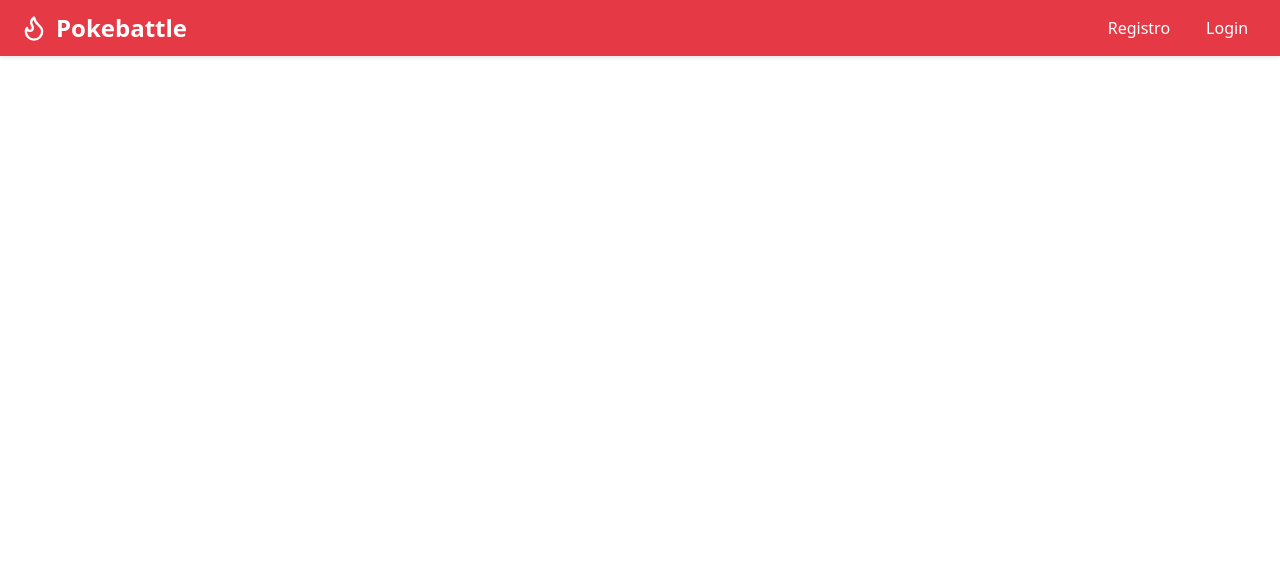
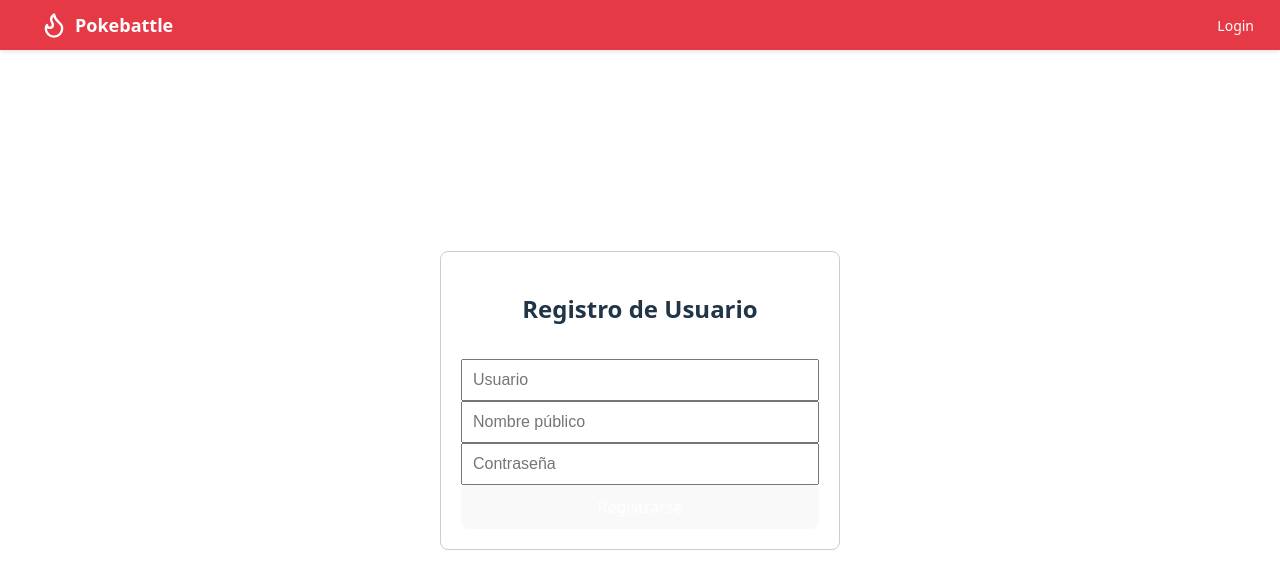
Before and after one commit to francofioravanti/seminario--php, a React (Vite) app in the folder mi-proyecto/: page /registro in a window 1280 px wide. Shown: the top 588 px of the page. Built offline with nearby package versions, Linux system fonts and the light colour scheme.

Commit message:
HICE FORMULARIO DEL REGISTRO

```diff
--- a/mi-proyecto/src/App.jsx
+++ b/mi-proyecto/src/App.jsx
@@ -3,7 +3,7 @@ import HeaderComponent from './components/HeaderComponent';
 import './App.css';
 import { Flame } from 'lucide-react';
 import { Routes, Route } from 'react-router-dom';
-
+import RegistroPage from './pages/registro/RegistroPage';
 const token = localStorage.getItem('token');
 const username = localStorage.getItem('username');
 
@@ -21,7 +21,10 @@ function App() {
         username={username}
         onLogout={handleLogout}
       />
-
+      <Routes>
+        <Route path="/" element={<h2>Bienvenido a Pokebattle</h2>} />
+        <Route path="/registro" element={<RegistroPage />} />
+      </Routes>
     </div>
   );
 }
--- a/mi-proyecto/src/components/HeaderComponent.css
+++ b/mi-proyecto/src/components/HeaderComponent.css
@@ -6,38 +6,48 @@
   background-color: #e63946;
   color: white;
   display: flex;
-  flex-wrap: wrap;
   justify-content: space-between;
   align-items: center;
-  padding: 10px 20px;
+  padding: 8px 16px;
   box-sizing: border-box;
   z-index: 1000;
   box-shadow: 0 2px 4px rgba(0, 0, 0, 0.1);
+  height: 50px;
 }
 
 .header-left {
   display: flex;
   align-items: center;
   gap: 8px;
-  cursor: pointer;
+
   flex: 1 1 auto;
   min-width: 0;
+  height: 100%;
 }
 
 .titulo {
-  font-size: 24px;
-  margin: 0;
+  font-size: 18px;
+  margin-left: -25px;
+  cursor: pointer;
   white-space: nowrap;
+  line-height: 1;
+}
+
+.logo {
+  cursor: pointer;
+  height: 28px;
+  display: block;
 }
 
 .nav-right {
   display: flex;
-  flex-wrap: wrap;
+  flex-wrap: nowrap;
   gap: 12px;
   justify-content: flex-end;
   align-items: center;
   flex: 1 1 auto;
   min-width: 0;
+  height: 100%;
 }
 
 .nav-right a,
@@ -46,22 +56,30 @@
   text-decoration: none;
   background: none;
   border: none;
-  font-size: 16px;
+  font-size: 14px; /* un poco más pequeño */
   cursor: pointer;
   white-space: nowrap;
+  padding: 6px 10px; /* un poco de padding para click fácil */
+  border-radius: 4px;
+  transition: background-color 0.2s ease;
 }
 
+.nav-right a:hover,
+.logout-btn:hover {
+  background-color: rgba(255, 255, 255, 0.2);
+}
 
 
 @media (max-width: 600px) {
   .header {
-    flex-direction: column;
-    align-items: flex-start;
-    gap: 10px;
+    flex-direction: row; /* mantener en fila para header compacto */
+    height: 50px;
+    padding: 8px 16px;
   }
 
   .nav-right {
-    justify-content: flex-start;
-    width: 100%;
+    justify-content: flex-end;
+    width: auto;
+    flex-wrap: nowrap;
   }
 }
--- a/mi-proyecto/src/components/HeaderComponent.jsx
+++ b/mi-proyecto/src/components/HeaderComponent.jsx
@@ -14,7 +14,7 @@ function HeaderComponent({ isLoggedIn, username, onLogout }) {
   return (
     <header className="header">
       <div className="header-left" onClick={handleClick}>
-        <Flame size={28} color="white" />
+        <Flame className ="logo" size={28} color="white" />
         <h1 className="titulo">Pokebattle</h1>
       </div>
       <NavBarComponent
--- a/mi-proyecto/src/components/NavBarComponent.jsx
+++ b/mi-proyecto/src/components/NavBarComponent.jsx
@@ -1,13 +1,17 @@
 import React from 'react';
-import { Link } from 'react-router-dom';
+import { Link, useLocation } from 'react-router-dom';
 import './NavBarComponent.css';
 
 function NavBarComponent({ isLoggedIn, username, onLogout }) {
+  const location = useLocation();
+
   return (
     <nav className="nav-right">
       {!isLoggedIn ? (
         <>
-          <Link to="/registro" className="nav-button">Registro</Link>
+          {location.pathname !== '/registro' && (
+            <Link to="/registro" className="nav-button">Registro</Link>
+          )}
           <Link to="/login" className="nav-button">Login</Link>
         </>
       ) : (
--- /dev/null
+++ b/mi-proyecto/src/pages/registro/RegistroPage.css
@@ -0,0 +1,37 @@
+.registro-container {
+  max-width: 400px;
+  margin: 40px auto;
+  display: flex;
+  flex-direction: column;
+  gap: 12px;
+  padding: 20px;
+  border: 1px solid #ccc;
+  border-radius: 8px;
+  box-sizing: border-box;
+
+}
+
+input,
+button {
+  width: 100%;
+  box-sizing: border-box;
+}
+
+input {
+  padding: 10px;
+  font-size: 1rem;
+}
+
+button {
+  padding: 10px;
+  background-color: #457b9d;
+  color: white;
+  border: none;
+  cursor: pointer;
+  border-radius: 4px;
+}
+
+.errores {
+  margin-top: 10px;
+  color: red;
+}
--- /dev/null
+++ b/mi-proyecto/src/pages/registro/RegistroPage.jsx
@@ -0,0 +1,74 @@
+import { useState } from 'react';
+import './RegistroPage.css';
+
+function RegistroPage() {
+  const [usuario, setUsuario] = useState('');
+  const [nombre, setNombre] = useState('');
+  const [password, setPassword] = useState('');
+  const [errores, setErrores] = useState([]);
+
+  const validarFormulario = () => {
+    const nuevosErrores = [];
+
+    if (!/^[a-zA-Z0-9]{6,20}$/.test(usuario)) {
+      nuevosErrores.push("El usuario debe tener entre 6 y 20 caracteres alfanuméricos.");
+    }
+
+    if (!nombre || nombre.length > 30) {
+      nuevosErrores.push("El nombre debe tener entre 1 y 30 caracteres.");
+    }
+
+    if (
+      !/^.*(?=.{8,})(?=.*[a-z])(?=.*[A-Z])(?=.*\d)(?=.*[\W_]).*$/.test(password)
+    ) {
+      nuevosErrores.push("La contraseña debe tener al menos 8 caracteres con mayúsculas, minúsculas, números y símbolos.");
+    }
+
+    setErrores(nuevosErrores);
+    return nuevosErrores.length === 0;
+  };
+
+  const handleSubmit = (e) => {
+    e.preventDefault();
+    if (validarFormulario()) {
+      console.log("Formulario válido. Enviar datos al backend...");
+      // Acá iría el fetch al backend
+    }
+  };
+
+  return (
+    <div className="registro-container">
+      <h2>Registro de Usuario</h2>
+      <form onSubmit={handleSubmit}>
+        <input
+          type="text"
+          placeholder="Usuario"
+          value={usuario}
+          onChange={(e) => setUsuario(e.target.value)}
+        />
+        <input
+          type="text"
+          placeholder="Nombre público"
+          value={nombre}
+          onChange={(e) => setNombre(e.target.value)}
+        />
+        <input
+          type="password"
+          placeholder="Contraseña"
+          value={password}
+          onChange={(e) => setPassword(e.target.value)}
+        />
+        <button type="submit">Registrarse</button>
+      </form>
+      {errores.length > 0 && (
+        <ul className="errores">
+          {errores.map((err, i) => (
+            <li key={i}>{err}</li>
+          ))}
+        </ul>
+      )}
+    </div>
+  );
+}
+
+export default RegistroPage;
```
